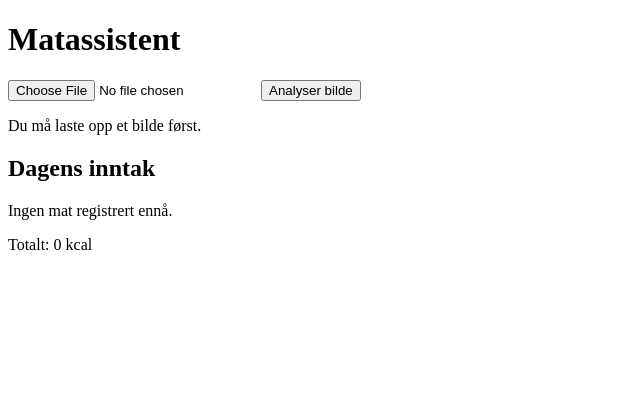
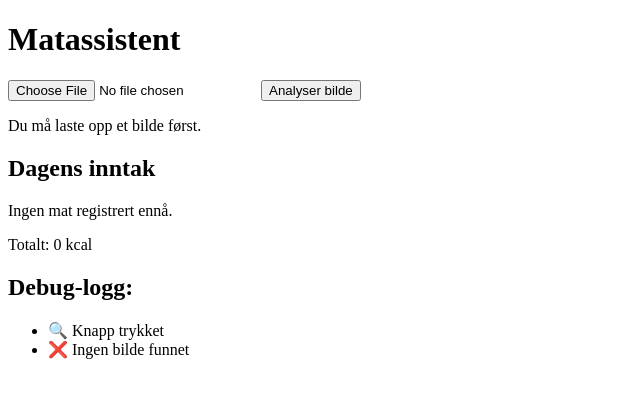
Before and after one commit to Jazsko/matassistent-frontend, a React (Vite) app: page / in a window 1280 px wide. Both pictures are taken after a click on the button "Analyser bilde". Shown: the top 398 px of the page, without its empty margins (0-640 px from the left). Built offline with nearby package versions, Linux system fonts and the light colour scheme.

Commit message:
Update FoodAppPrototype.jsx

```diff
--- a/src/FoodAppPrototype.jsx
+++ b/src/FoodAppPrototype.jsx
@@ -23,25 +23,34 @@ export default function FoodAppPrototype() {
   const [intake, setIntake] = useState([]);
   const [error, setError] = useState("");
   const [loading, setLoading] = useState(false);
+  const [log, setLog] = useState([]);
 
   const handleFileChange = (e) => {
     const file = e.target.files[0];
     if (file) {
       const reader = new FileReader();
-      reader.onloadend = () => setImage(reader.result);
+      reader.onloadend = () => {
+        setImage(reader.result);
+        setLog((prev) => [...prev, "✅ Bilde lastet opp"]);
+      };
       reader.readAsDataURL(file);
     }
   };
 
   const analyzeImage = async () => {
+    setLog((prev) => [...prev, "🔍 Knapp trykket"]);
+
     if (!image) {
       setError("Du må laste opp et bilde først.");
+      setLog((prev) => [...prev, "❌ Ingen bilde funnet"]);
       return;
     }
 
     try {
       setLoading(true);
       setError("");
+      setLog((prev) => [...prev, "📤 Sender bilde til backend..."]);
+
       const response = await fetch(import.meta.env.VITE_API_URL + "/analyze", {
         method: "POST",
         headers: { "Content-Type": "application/json" },
@@ -56,6 +65,8 @@ export default function FoodAppPrototype() {
       const data = await response.json();
       console.log("Svar fra backend:", data);
 
+      setLog((prev) => [...prev, "✅ Svar mottatt", JSON.stringify(data, null, 2)]);
+
       if (!data.food || !data.nutrition) {
         setError("Fikk ikke gyldig informasjon tilbake fra analysen.");
         setIdentifiedFood("");
@@ -67,6 +78,7 @@ export default function FoodAppPrototype() {
     } catch (error) {
       console.error("Feil ved analyse:", error);
       setError("Noe gikk galt under bildeanalysen. Prøv igjen.");
+      setLog((prev) => [...prev, `❌ Feil: ${error.message}`]);
     } finally {
       setLoading(false);
     }
@@ -129,6 +141,15 @@ export default function FoodAppPrototype() {
           <p className="mt-2 font-bold">Totalt: {totalCalories} kcal</p>
         </CardContent>
       </Card>
+
+      <Card>
+        <CardContent className="text-sm text-gray-600 bg-gray-50">
+          <h2 className="text-md font-semibold">Debug-logg:</h2>
+          <ul className="list-disc list-inside whitespace-pre-wrap">
+            {log.map((line, i) => <li key={i}>{line}</li>)}
+          </ul>
+        </CardContent>
+      </Card>
     </div>
   );
 }
```
